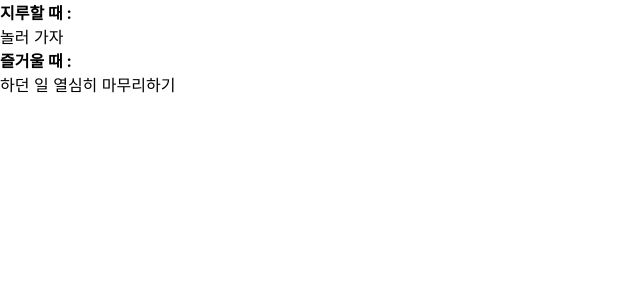
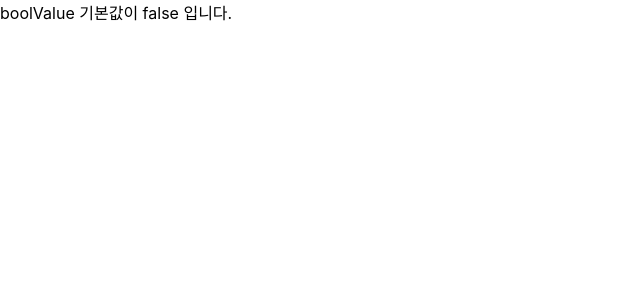
Before and after one commit to ByungjooYang/react-project, a React (Create React App) app: page / in a window 1280 px wide. Shown: the top 300 px of the page, without its empty margins (0-640 px from the left). Built offline with nearby package versions, Linux system fonts and the light colour scheme.

Commit message:
prop-types

```diff
--- /dev/null
+++ b/src/03/ChildComponent2.jsx
@@ -0,0 +1,30 @@
+import React from 'react';
+import PropTypes from 'prop-types';
+
+class ChildComponent2 extends React.Component {
+    render() {
+      const{
+        objValue,
+        requiredStringValue,
+      } = this.props;
+
+      return (
+        <div>
+          <div>객체값 : {String(Object.entries(objValue))}</div>
+          <div>필수값 : {requiredStringValue}</div>
+        </div>
+      );
+    }
+}
+
+ChildComponent2.propTypes = {
+  //객체 프로퍼티
+  objValue: PropTypes.shape({
+    name: PropTypes.string,
+    age : PropTypes.number,
+  }),
+  //필수 프로퍼티
+  requiredStringValue: PropTypes.string.isRequired, //필수값은 무조건 지정해줘야한다.
+}
+
+export default ChildComponent2;
--- /dev/null
+++ b/src/03/DefaultPropsComponent.jsx
@@ -0,0 +1,35 @@
+import React from 'react';
+import PropTypes from 'prop-types';
+
+class DefaultPropsComponent extends React.Component{
+
+  render() {
+    let message1 = '';
+    if(this.props.boolValue === false){
+      message1 = 'boolValue 기본값이 false 입니다.';
+
+    }
+    let message2 = '';
+    if(this.props.boolValueWithoutDefault === false){
+      message2 = 'boolValueWithoutDefault 기본값이 false 입니다';
+    }
+    return (
+      <div>
+        {message1}
+        {message2}
+      </div>
+    );
+  }
+
+}
+
+DefaultPropsComponent.propTypes = {
+  boolValue: PropTypes.bool,
+  boolValueWithoutDefault: PropTypes.bool,
+};
+
+DefaultPropsComponent.defaultProps = {
+  boolValue: false,
+};
+
+export default DefaultPropsComponent;
--- a/src/App.js
+++ b/src/App.js
@@ -2,7 +2,9 @@ import './App.css';
 import React, { Component } from 'react';
 import TodaysPlan from './03/TodaysPlan';
 import ChildComponent from './03/ChildComponent';
-import BooleanComponent from './03/BooleanComponent'; //파일 이름 확장자는 없어도 된다. 웹팩 코드 검색 확장자의 기능 덕분이다.
+import BooleanComponent from './03/BooleanComponent';
+import ChildComponent2 from './03/ChildComponent2';
+import DefaultPropsComponent from './03/DefaultPropsComponent'; //파일 이름 확장자는 없어도 된다. 웹팩 코드 검색 확장자의 기능 덕분이다.
 
 /*class App extends React.Component {
     render() {
@@ -32,7 +34,7 @@ import BooleanComponent from './03/BooleanComponent'; //파일 이름 확장자
     }
 }*/
 
-class App extends React.Component {
+/*class App extends React.Component {
     render() {
         return (
           <div>
@@ -41,6 +43,32 @@ class App extends React.Component {
           </div>
         )
     }
+}*/
+
+/*class App extends React.Component{
+
+  render() {
+    return (
+      <div>
+        <ChildComponent2
+          objValue={{ age: 20 }}
+          requiredStringValue={"문자"}
+        />
+      </div>
+    );
+  }
+
+}*/
+
+class App extends React.Component{
+  render() {
+    return (
+      <div>
+        <DefaultPropsComponent />
+      </div>
+    );
+  }
+
 }
 
 export default App;
```
